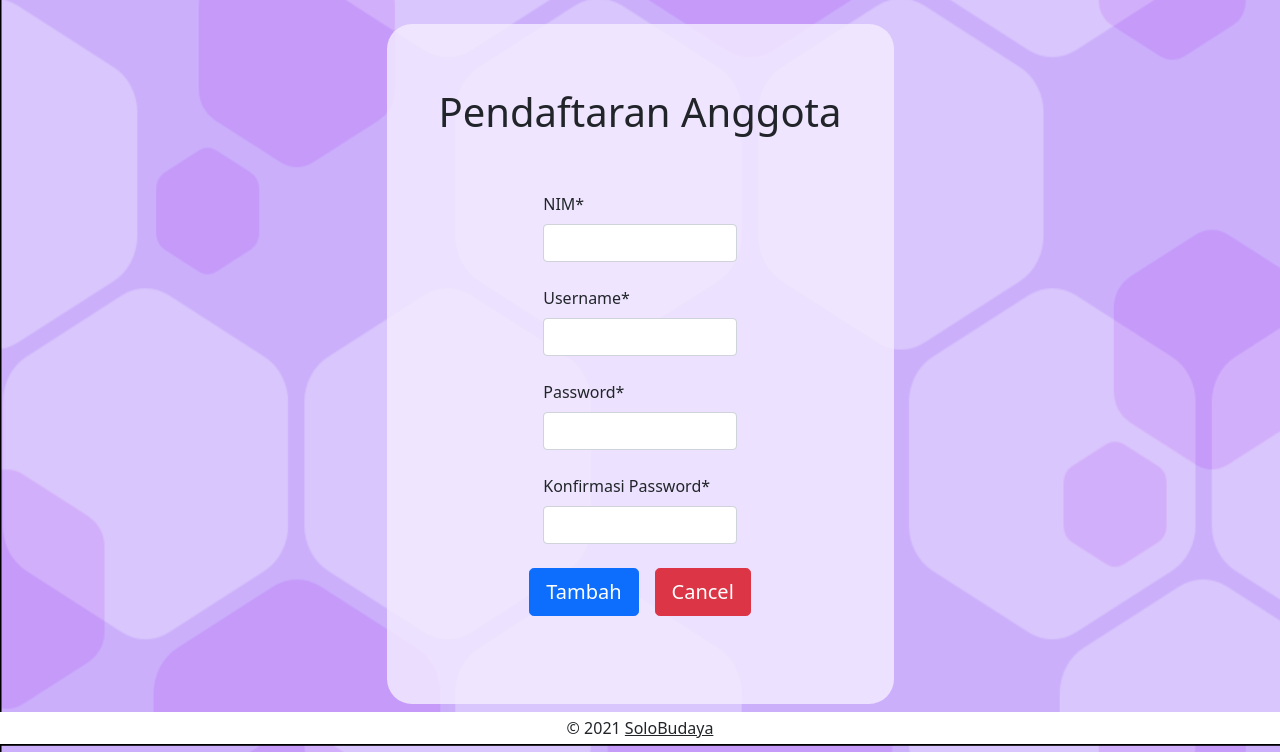
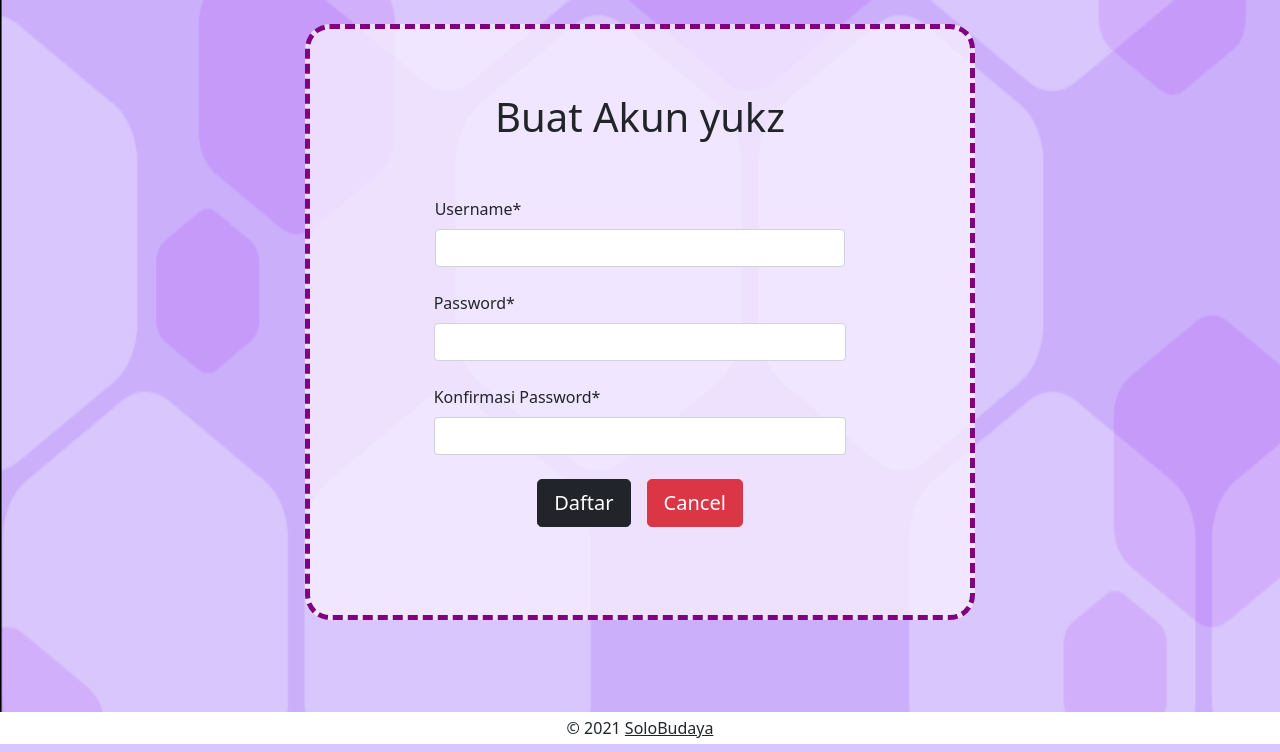
Before and after one commit to Sorrecer/Project-Solobudaya, a PHP site: page /buatakun.php in a window 1280 px wide. Shown: the part 56-808 px from the top of the page. Run offline with PHP 8.4, Linux system fonts and the light colour scheme.

Commit message:
buat akun

```diff
--- a/user/buatakun.php
+++ b/user/buatakun.php
@@ -8,19 +8,15 @@
     <title>Buat Akun</title>
     <link href="https://cdn.jsdelivr.net/npm/bootstrap@5.1.3/dist/css/bootstrap.min.css" rel="stylesheet" integrity="sha384-1BmE4kWBq78iYhFldvKuhfTAU6auU8tT94WrHftjDbrCEXSU1oBoqyl2QvZ6jIW3" crossorigin="anonymous">
     <style>
-        .rounded {
-            border: 10px purple;
-            border-radius: 50px;
-        }
-
         #rcorners1 {
             border-radius: 25px;
+            border-width: 5px;
+            border-color: purple;
+            border-style: dashed;
             background: rgba(245, 238, 255, 0.8);
             padding: 40px;
-            width: auto;
+            width: 60%;
             height: auto;
-            border: 20px;
-            border-color: purple;
         }
     </style>
 </head>
@@ -30,24 +26,11 @@
         <div id="rcorners1">
             <div class="rounded"><br>
                 <div class="container d-flex justify-content-center">
-                    <h1>Pendaftaran Anggota</h1>
+                    <h1>Buat Akun yukz</h1>
                 </div>
                 <form method="POST" class="container my-5" action="<?php echo htmlspecialchars($_SERVER["PHP_SELF"]); ?>">
-                    <div class="row g-3 justify-content-md-center">
-                        <div class="col-md-6">
-                            <div class="mb-4">
-                                <label for="nim" class="form-label">NIM*</label>
-                                <input type="text" class="form-control" id="nim" name="nim" value="<?php if (isset($nim)) {
-                                                                                                        echo $nim;
-                                                                                                    } ?>">
-                                <div class="text-danger"><?php if (isset($error_nim)) {
-                                                                echo $error_nim;
-                                                            } ?></div>
-                            </div>
-                        </div>
-                    </div>
-                    <div class="row g-3 justify-content-md-center">
-                        <div class="col-md-6">
+                    <div class="row justify-content-md-center">
+                        <div class="col-md-9">
                             <div class="mb-4">
                                 <label for="username" class="form-label">Username*</label>
                                 <input type="text" class="form-control" id="username" name="username" value="<?php if (isset($username)) {
@@ -60,7 +43,7 @@
                         </div>
                     </div>
                     <div class="row g-3 justify-content-md-center">
-                        <div class="col-md-6">
+                        <div class="col-md-9">
                             <div class="mb-4">
                                 <label for="password" class="form-label">Password*</label>
                                 <input type="password" class="form-control" id="password" name="password" value="<?php if (isset($password)) {
@@ -73,7 +56,7 @@
                         </div>
                     </div>
                     <div class="row g-3 justify-content-md-center">
-                        <div class="col-md-6">
+                        <div class="col-md-9">
                             <div class="mb-4">
                                 <label for="konPassword" class="form-label">Konfirmasi Password*</label>
                                 <input type="password" class="form-control" id="konPassword" name="konPassword">
@@ -85,7 +68,7 @@
                     </div>
                     <div class="container d-flex justify-content-center">
                         <div class="form-group">
-                            <button type="submit" name="tambah" class="btn btn-primary btn-lg mx-2">Tambah</button>
+                            <button type="submit" name="tambah" class="btn btn-dark btn-lg mx-2">Daftar</button>
                         </div>
                         <div class="form-group">
                             <a href="index.php" class="btn btn-danger btn-lg mx-2">Cancel</a>
--- a/user/index.php
+++ b/user/index.php
@@ -113,7 +113,7 @@
           <!-- isi kotak   -->
           <div class="container" style="font-size: 25px;  ; text-align: center;font-weight: bold;"> Masuk SoloBudaya dan mulai belajar banyak kebudayaan Indonesia! </div>
           <!-- username -->
-          <div class="container my-3"></div>
+          <div class="container my-5"></div>
           <form class="form" name="login">
             <label for="username" class="form-label" style="text-align: center;">Username</label><br>
             <div class="container" style="text-align: center">
```
